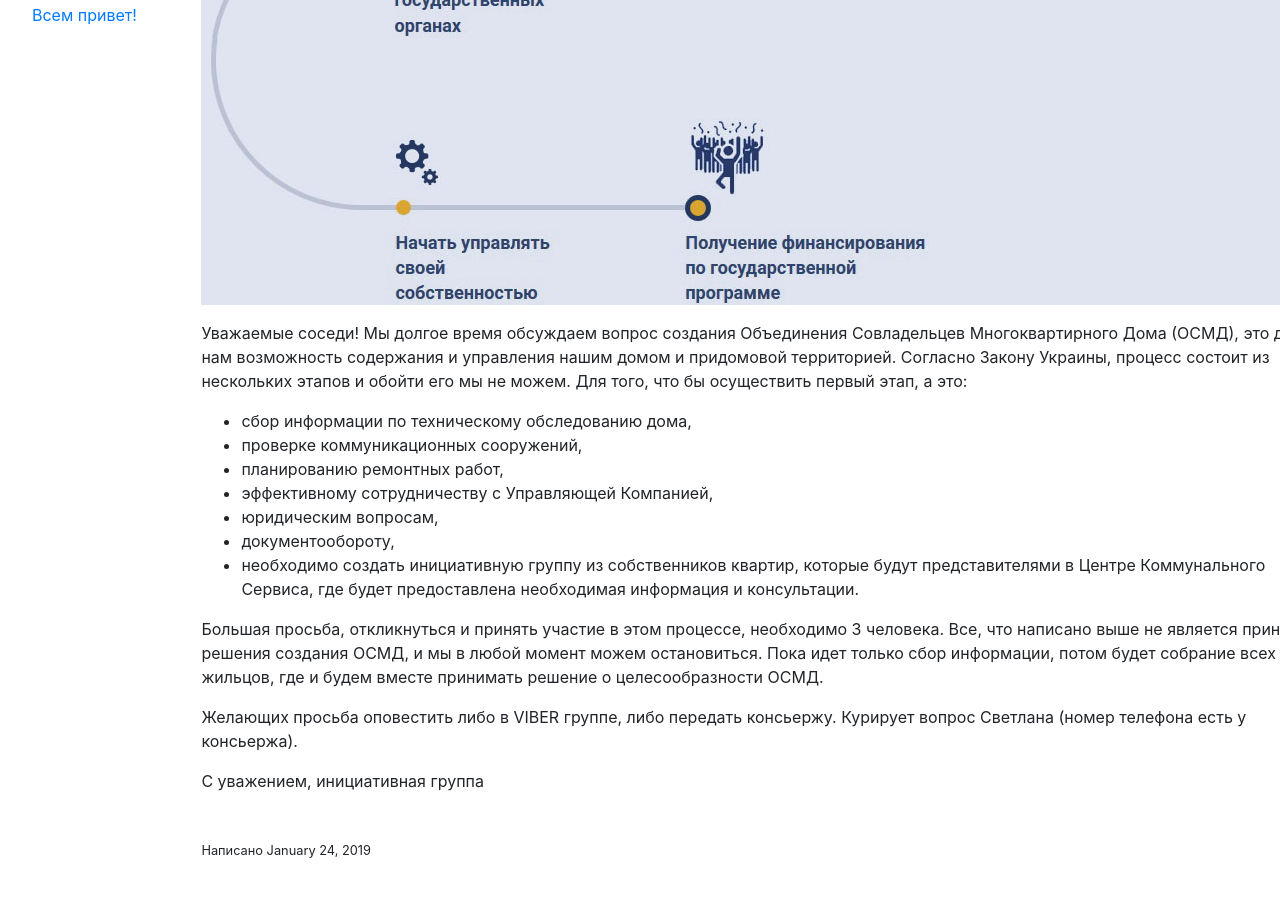
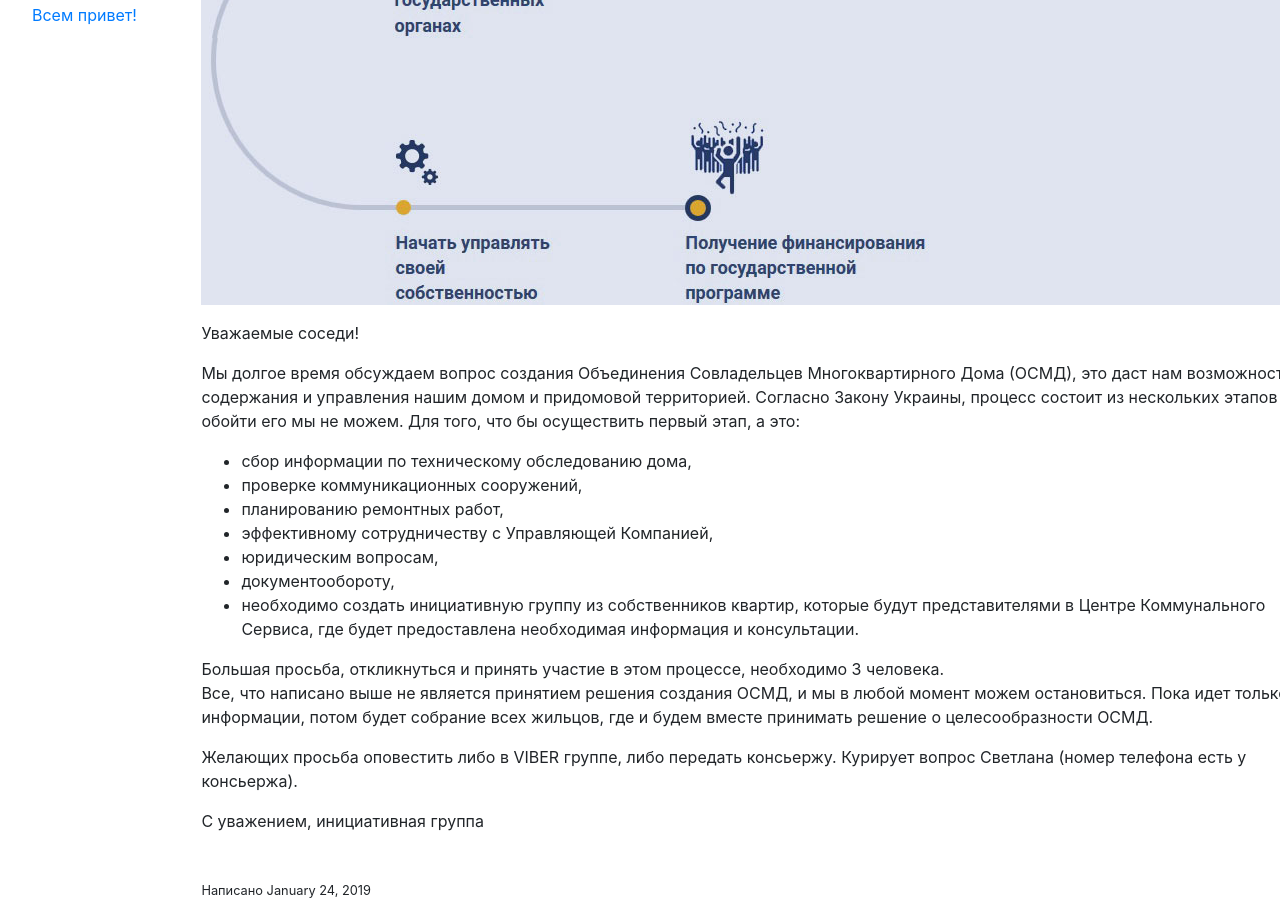
Before and after one commit to heroes-kiev/16b, a Jekyll site: the page built from _posts/2019-01-24-create-osbb.md, in a window 1280 px wide and 900 px high, scrolled down 774 px. Built offline with Jekyll 4.4.1, drawn with Linux system fonts in a browser that asks for light colours; before the commit the page ends 1634 px from its top, so only the background shows below that.

Commit message:
Update 2019-01-24-create-osbb.md

```diff
--- a/_posts/2019-01-24-create-osbb.md
+++ b/_posts/2019-01-24-create-osbb.md
@@ -4,9 +4,10 @@ layout: post
 title: Создание ОСББ
 ---
 
-![Схема создания ОСМД]({{site.baseurl}}//assets/images/osmd-v-ukraine-shema-sozdaniya.jpg){: align='center'}
+![Схема создания ОСМД](/assets/images/osmd-v-ukraine-shema-sozdaniya.jpg){: align='center' width=640}
 
 Уважаемые соседи!
+
 Мы долгое время обсуждаем вопрос создания Объединения Совладельцев Многоквартирного Дома (ОСМД), это даст нам возможность содержания и управления нашим домом и придомовой территорией.
 Согласно Закону Украины, процесс состоит из нескольких этапов и обойти его мы не можем. Для того, что бы осуществить первый этап, а это:
 - сбор информации по техническому обследованию дома,
@@ -17,7 +18,7 @@ title: Создание ОСББ
 - документообороту,
 - необходимо создать инициативную группу из собственников квартир, которые будут представителями в Центре Коммунального Сервиса, где будет предоставлена необходимая информация и консультации.
 
-Большая просьба, откликнуться и принять участие в этом процессе, необходимо 3 человека.
+Большая просьба, откликнуться и принять участие в этом процессе, необходимо 3 человека.\\
 Все, что написано выше не является принятием решения создания ОСМД, и мы в любой момент можем остановиться. Пока идет только сбор информации, потом будет собрание всех жильцов, где и будем вместе принимать решение о
 целесообразности ОСМД.
 
```
